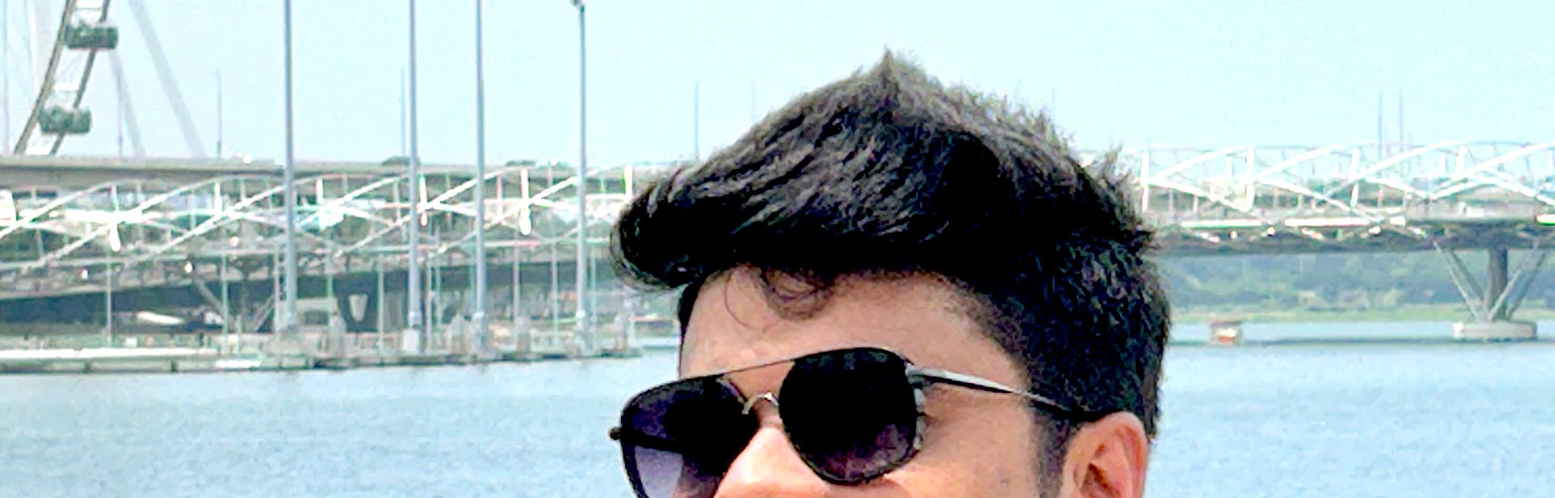
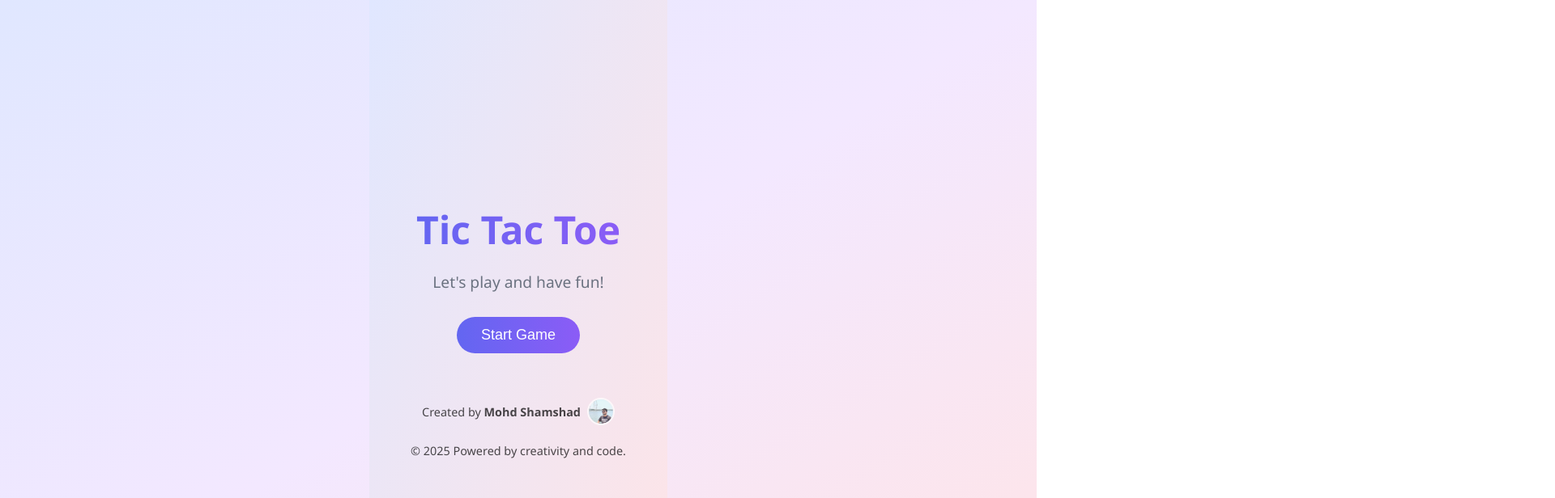
Before and after one commit to m1s2d3/my-react-app, a React (Vite) app: page / in a window 1280 px wide. Shown: the top 616 px of the page at 81% size, 1920 px wide, since content can reach past the window. Built offline with nearby package versions, Linux system fonts and the light colour scheme.

Commit message:
Update App.css

```diff
--- a/src/App.css
+++ b/src/App.css
@@ -7,7 +7,7 @@ body {
   background: linear-gradient(to bottom right, #e0e7ff, #f3e8ff, #ffe4e6);
   display: flex;
   justify-content: center;
-  align-items: center;
+  /* align-items: center;  <-- is line ko REMOVE kar do */
   min-height: 100vh;
 }
 
@@ -326,3 +326,26 @@ footer img:hover {
     transform: scale(1);
   }
 }
+
+
+.splash-footer {
+  margin-top: 3rem;
+  font-size: 0.9rem;
+  opacity: 0.7;
+}
+
+.created-by {
+  display: flex;
+  align-items: center;
+  justify-content: center;
+  gap: 0.5rem;
+  margin-bottom: 0.5rem;
+}
+
+.mini-avatar {
+  width: 30px;
+  height: 30px;
+  border-radius: 50%;
+  object-fit: cover;
+  border: 2px solid #fff;
+}
```
